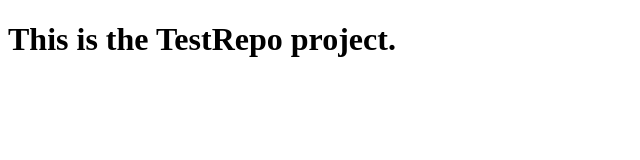
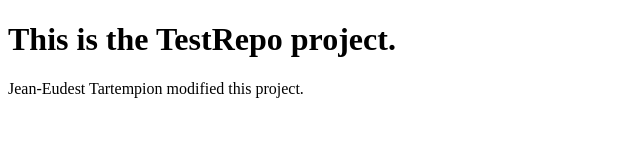
Before and after one commit to JeanEudesTartempion/TestRepo, a plain HTML site: page index.html in a window 1280 px wide. Shown: the whole page, without its empty margins (0-640 px from the left). Drawn offline with Linux system fonts and the light colour scheme.

Commit message:
Modification made by Jean-Eudes

```diff
--- a/index.html
+++ b/index.html
@@ -5,5 +5,6 @@
 	</head>
 	<body>
 		<h1>This is the TestRepo project.</h1>
+		<p>Jean-Eudest Tartempion modified this project.</p>
 	</body>
 </html>
--- /dev/null
+++ b/index.js
@@ -0,0 +1 @@
+/* Empty JavaScript file */
```
